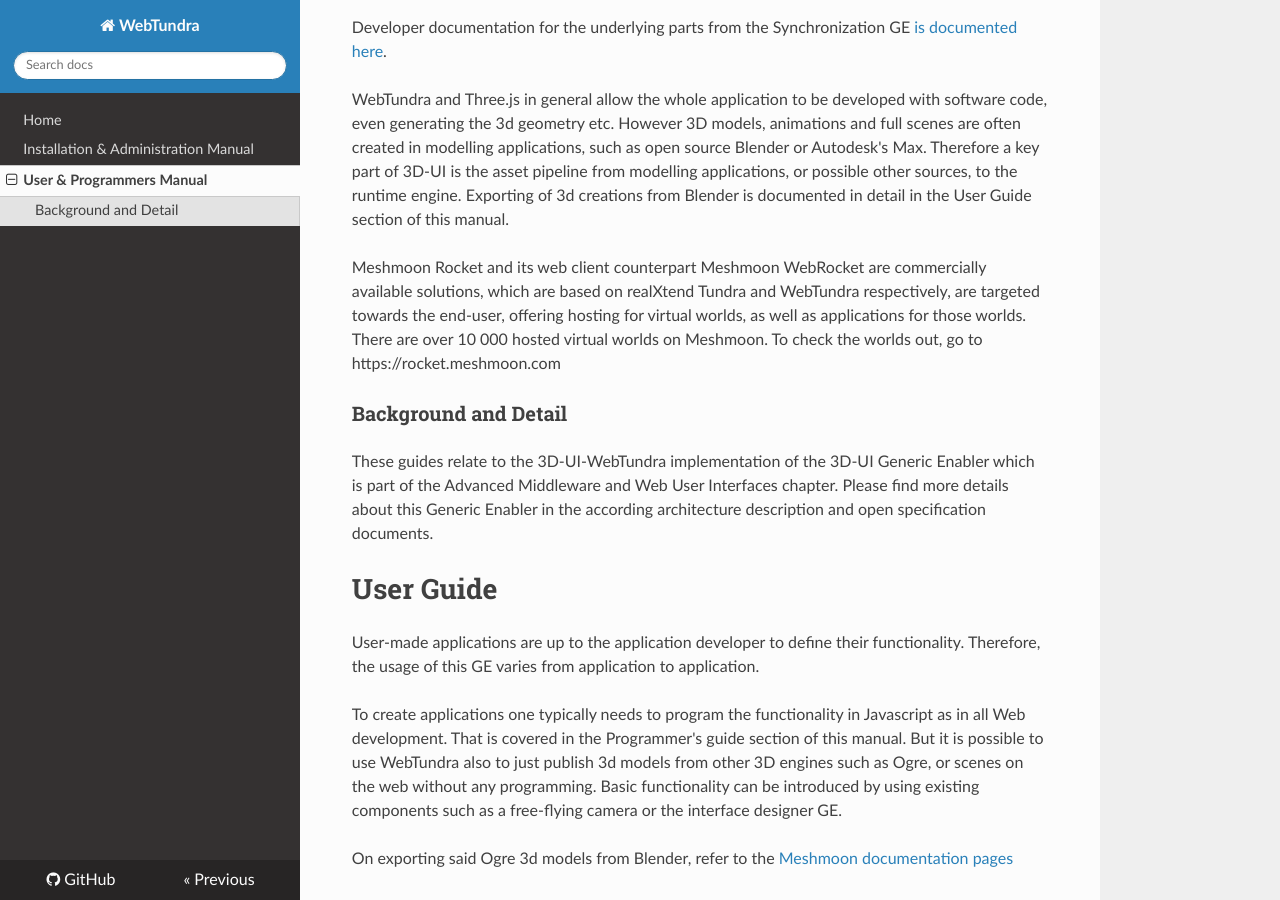
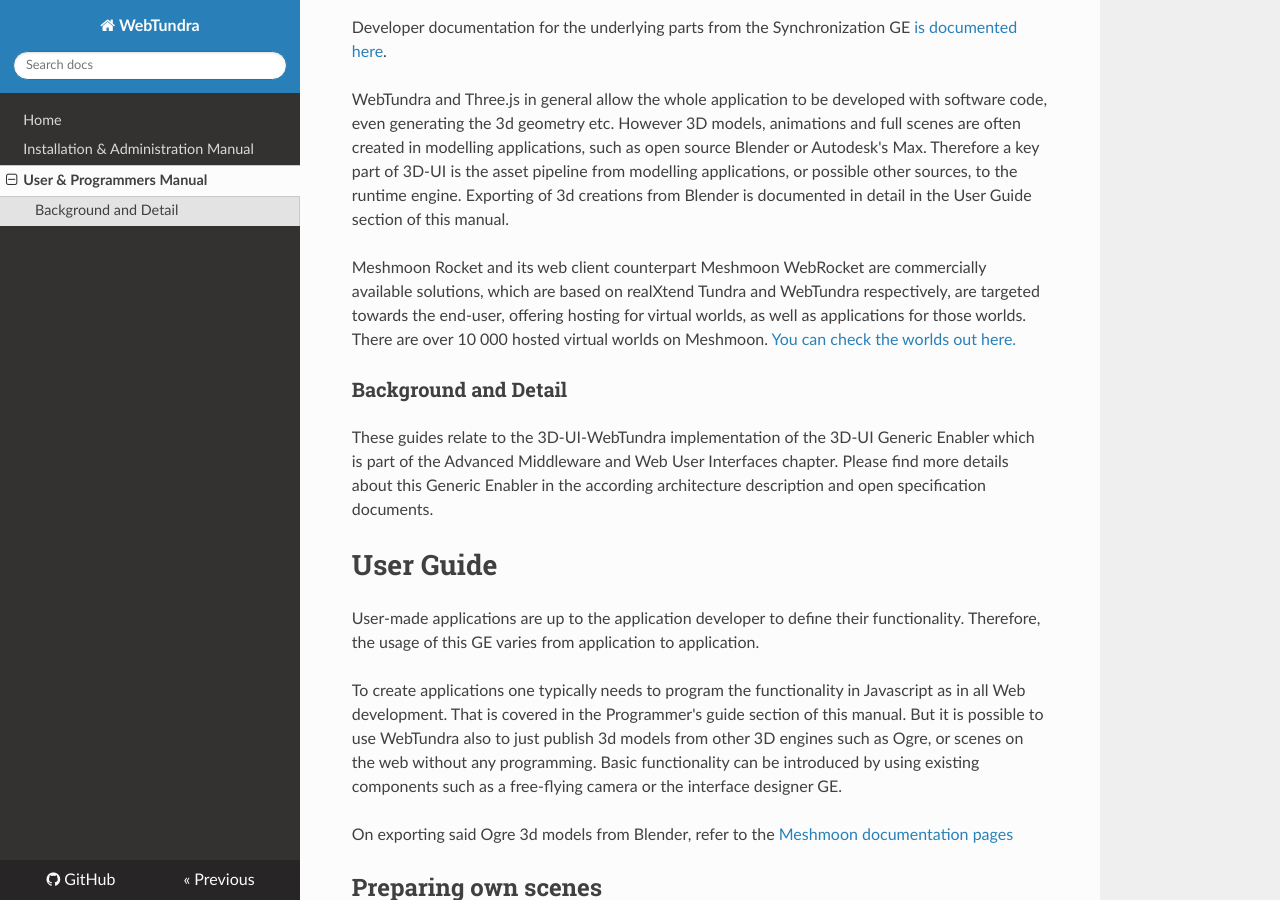
Before and after one commit to realXtend/WebTundra, an MkDocs documentation site: the page built from doc/user_programmers.md, in a window 1280 px wide and 900 px high, scrolled down 504 px. Built offline with MkDocs 1.6.1, drawn with Linux system fonts in a browser that asks for light colours; nearby versions of some CDN libraries; comment, search, counter and statistics services are not loaded; old or Windows-style settings are respelled for this version of MkDocs; some of the changed text lies outside the part shown.

Commit message:
ReadTheDocs: Fixed links

```diff
--- a/doc/user_programmers.md
+++ b/doc/user_programmers.md
@@ -10,7 +10,7 @@
 
 WebTundra and Three.js in general allow the whole application to be developed with software code, even generating the 3d geometry etc. However 3D models, animations and full scenes are often created in modelling applications, such as open source Blender or Autodesk's Max. Therefore a key part of 3D-UI is the asset pipeline from modelling applications, or possible other sources, to the runtime engine. Exporting of 3d creations from Blender is documented in detail in the User Guide section of this manual.
 
-Meshmoon Rocket and its web client counterpart Meshmoon WebRocket are commercially available solutions, which are based on realXtend Tundra and WebTundra respectively, are targeted towards the end-user, offering hosting for virtual worlds, as well as applications for those worlds. There are over 10 000 hosted virtual worlds on Meshmoon. To check the worlds out, go to https://rocket.meshmoon.com
+Meshmoon Rocket and its web client counterpart Meshmoon WebRocket are commercially available solutions, which are based on realXtend Tundra and WebTundra respectively, are targeted towards the end-user, offering hosting for virtual worlds, as well as applications for those worlds. There are over 10 000 hosted virtual worlds on Meshmoon. [You can check the worlds out here.](https://rocket.meshmoon.com)
 
 ### Background and Detail
 
@@ -55,7 +55,7 @@
 
 ## Examples
 
-Example scenes that demonstrate the usage and functionality of WebTundra are available here: http://webtundra.lab.fiware.org/nightly/examples.html
+Example scenes that demonstrate [the usage and functionality of WebTundra are available here.](http://webtundra.lab.fiware.org/nightly/examples.html)
 
 # Programmer's Guide
 
```
